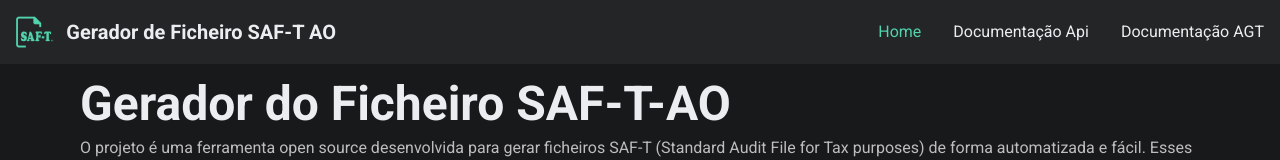
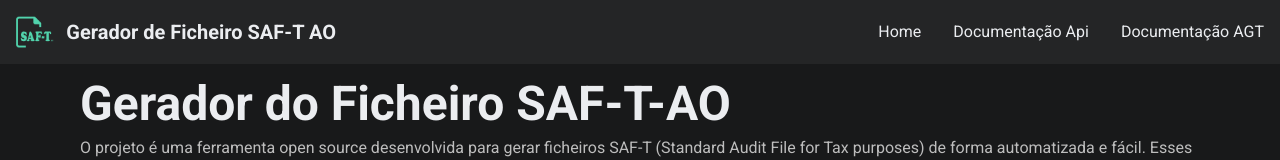
Before and after one commit to PEAL-26/gerador-ficheiro-saf-t-ao, a React (Create React App) app: page / in a window 1280 px wide. Shown: the top 160 px of the page. Built offline with nearby package versions, Linux system fonts and the light colour scheme.

Commit message:
base url update

```diff
--- /dev/null
+++ b/src/config/app.ts
@@ -0,0 +1 @@
+export const BASE_URL = '/gerador-ficheiro-saf-t-ao'
--- a/src/layout/index.tsx
+++ b/src/layout/index.tsx
@@ -1,5 +1,7 @@
 import { useEffect, useState } from "react";
 import { useLocation } from "react-router-dom";
+
+import { BASE_URL } from "../config/app";
 import { LogoGreen54w } from "../assets/images";
 
 type LayoutProps = {
@@ -9,9 +11,9 @@ type LayoutProps = {
 const NOME_SITE = "Gerador de Ficheiro SAF-T AO";
 const NOT_FOUND = -1;
 const LINKS = [
-  { url: "/", nome: "Home" },
-  { url: "documentacao-api", nome: "Documentação Api" },
-  { url: "documentacao-agt", nome: "Documentação AGT" },
+  { url: `${BASE_URL}/`, nome: "Home" },
+  { url: `${BASE_URL}/documentacao-api`, nome: "Documentação Api" },
+  { url: `${BASE_URL}/documentacao-agt`, nome: "Documentação AGT" },
 ];
 
 const Layout = ({ children }: LayoutProps) => {
--- a/src/routes/index.tsx
+++ b/src/routes/index.tsx
@@ -2,6 +2,7 @@ import { BrowserRouter, Routes as RoutesDom, Route } from "react-router-dom";
 
 // Paginas
 import Home from "../pages/home";
+import { BASE_URL } from "../config/app";
 import DocumentacaoApi from "../pages/documentacao-api";
 import DocumentacaoAgt from "../pages/documentacao-agt";
 
@@ -9,9 +10,18 @@ export default function Routes() {
   return (
     <BrowserRouter>
       <RoutesDom>
-        <Route path="/" element={<Home />} />
-        <Route path="documentacao-api" element={<DocumentacaoApi />} />
-        <Route path="documentacao-agt" element={<DocumentacaoAgt />} />
+        <Route
+          path={`${BASE_URL}/gerador-ficheiro-saf-t-ao/`}
+          element={<Home />}
+        />
+        <Route
+          path={`${BASE_URL}/documentacao-api`}
+          element={<DocumentacaoApi />}
+        />
+        <Route
+          path={`${BASE_URL}/documentacao-agt`}
+          element={<DocumentacaoAgt />}
+        />
         <Route path="*" element={<Home />} />
       </RoutesDom>
     </BrowserRouter>
```
